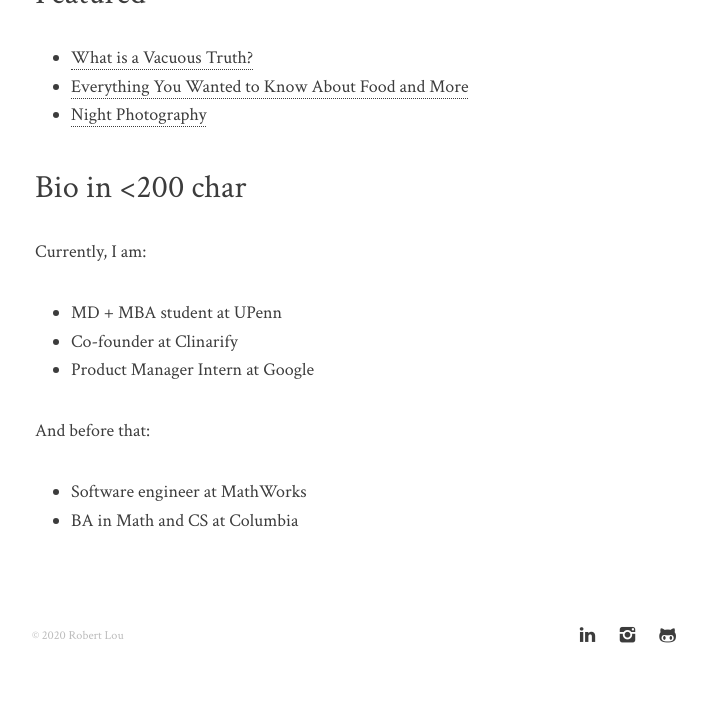
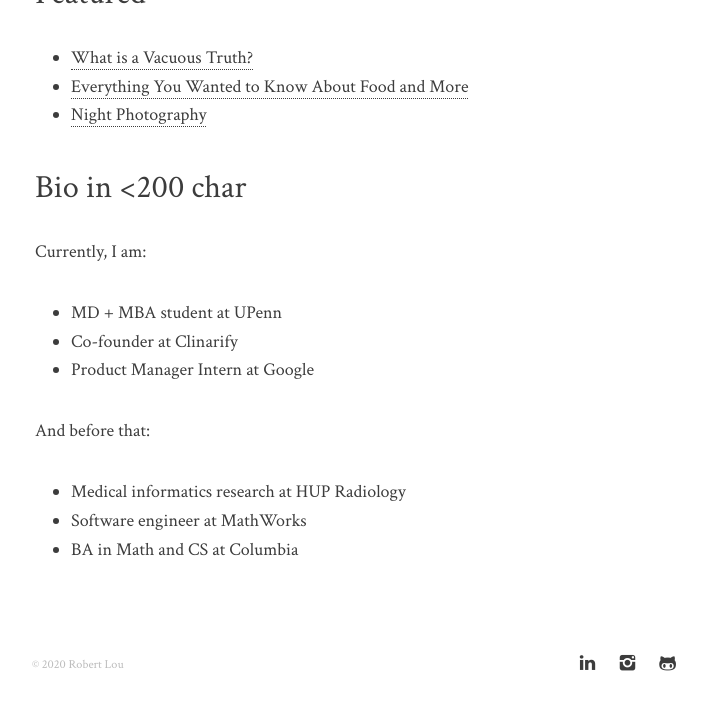
Before and after one commit to boblou/personalWebsite2, a Jekyll site: the page built from index.md, in a window 1280 px wide and 900 px high, scrolled down 732 px, cut to the strip 168-878 px from the top of the window. Shown: the whole strip, without its empty margins (285-992 px from the left). Built offline with Jekyll 4.4.1, drawn with Linux system fonts in a browser that asks for light colours.

Commit message:
move to boblou.com

```diff
--- a/_config.yml
+++ b/_config.yml
@@ -26,14 +26,14 @@
 title: Bob Lou
 email: rlou@upenn.edu
 description: > # this means to ignore newlines until "baseurl:"
-  Robert "Bob" Lou is a MD/MBA student at the University of Pennsylvania. This is his personal blog and website.
+  Robert "Bob" Lou is a MD/MBA student at the Perelman School of Medicine and Wharton at the University of Pennsylvania. This is his personal blog and website.
 baseurl: "" # the subpath of your site, e.g. /blog
-url: "https://www.robertlou.com" # the base hostname & protocol for your site, e.g. http://example.com
+url: "https://www.boblou.com" # the base hostname & protocol for your site, e.g. http://example.com
 color_scheme: github
 
 github_username: robert-lou
 instagram_username: boboolou
-linkedin_username: robertlou
+linkedin_username: boblou
 disqus_shortname: rl2595
 
 # Build settings
--- a/index.md
+++ b/index.md
@@ -29,5 +29,6 @@
 - Product Manager Intern at Google
 
 And before that:
+- Medical informatics research at HUP Radiology
 - Software engineer at MathWorks
 - BA in Math and CS at Columbia
```
Also changed, not shown: _posts/2019-11-20-vacuous-truth.md (+1 -1 lines).
